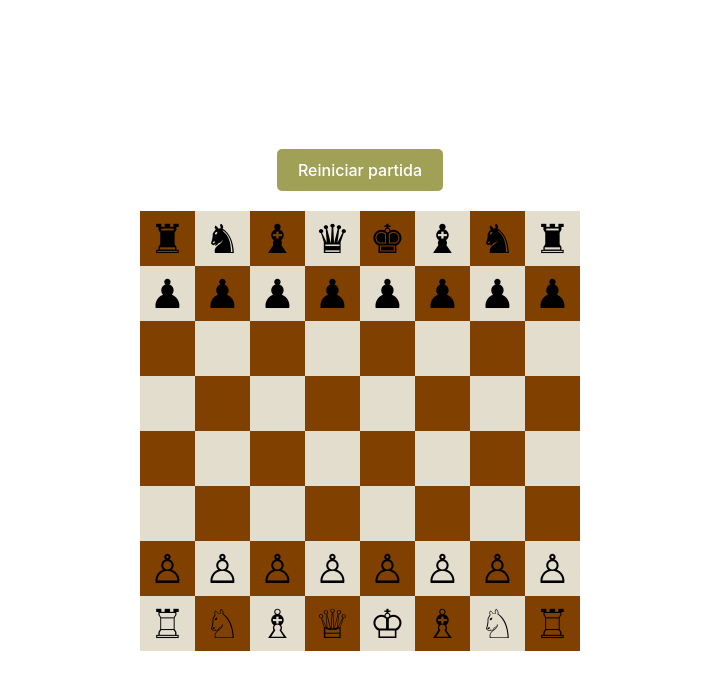
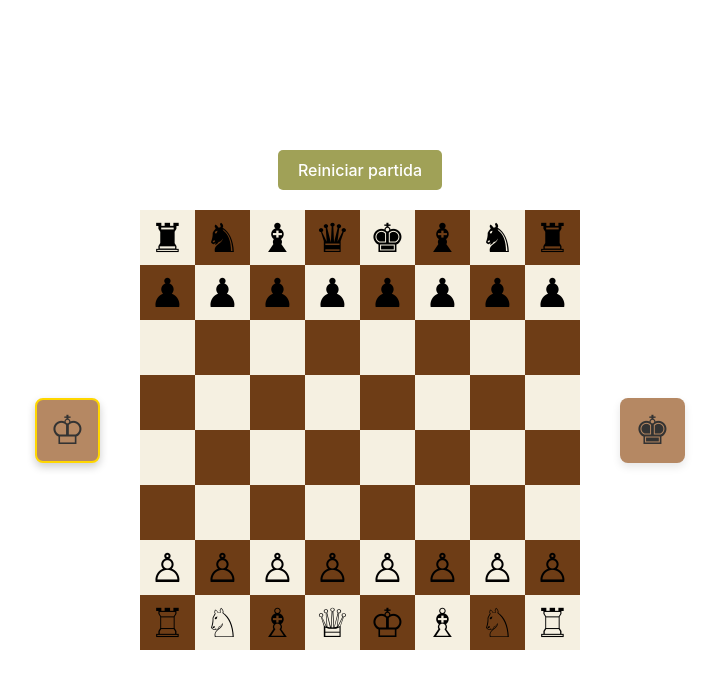
Before and after one commit to Camilo1Aguirre/chess, a React (Vite) app: page / in a window 1280 px wide. Shown: the top 690 px of the page, without its empty margins (280-996 px from the left). Built offline with nearby package versions, Linux system fonts and the light colour scheme.

Commit message:
Estilos y cositas

```diff
--- a/src/App.css
+++ b/src/App.css
@@ -4,37 +4,92 @@
   justify-content: center;
   align-items: center;
   gap: 20px;
+  position: relative;
+  box-sizing: border-box;
 }
 
+.chess {
+  display: flex;
+  gap: 40px;
+  align-items: center;
+}
 
 .board {
   display: grid;
   grid-template-columns: repeat(8, 1fr);
+  gap: 0;
 }
 
-.squareBlack {
+.squareBlack, .squareWhite {
   display: flex;
   font-size: 40px;
   height: 55px;
   width: 55px;
-  background-color: #804000;
-  color: black;
   justify-content: center;
   align-items: center;
   cursor: pointer;
+  user-select: none; /* Evita la selección de texto */
+  transition: transform 0.15s ease-in-out, box-shadow 0.15s ease-in-out, background-color 0.15s ease-in-out;
+}
+
+.squareBlack {
+  background-color: #6E3D16; /* Color más oscuro y elegante */
+  color: black;
 }
 
 .squareWhite {
+  background-color: #F5F0E1; /* Color más suave */
+  color: black;
+}
+
+.squareBlack:hover, .squareWhite:hover {
+  transform: scale(1.02);
+  box-shadow: 0 4px 8px rgba(0, 0, 0, 0.1);
+  background-color: rgba(255, 255, 255, 0.1); /* Sutil cambio de color al hacer hover */
+}
+
+.square {
   display: flex;
+  width: 65px;
+  height: 65px;
+  background-color: #F0D9B5;
+  color: #333;
+  align-items: center;
+  justify-content: center;
   font-size: 40px;
-  height: 55px;
-  width: 55px;
-  background-color: rgb(226, 221, 205);
-  color: black;
+  border-radius: 8px;
+  box-shadow: 0 4px 8px rgba(0, 0, 0, 0.1);
+  transition: transform 0.2s ease-in-out, box-shadow 0.2s ease-in-out;
+  box-sizing: border-box;
+  user-select: none; /* Evita la selección de texto */
+}
+
+.square:nth-child(odd) {
+  background-color: #B58863;
+}
+
+
+.square-is-selected {
+  display: flex;
+  width: 65px;
+  height: 65px;
+  background-color: #F0D9B5;
+  color: #333;
+  align-items: center;
   justify-content: center;
-  align-items: center;
-  cursor: pointer;
+  font-size: 40px;
+  border: 2px solid #FFD700;
+  border-radius: 8px;
+  box-shadow: 0 4px 8px rgba(0, 0, 0, 0.2);
+  transition: transform 0.2s ease-in-out, box-shadow 0.2s ease-in-out;
+  box-sizing: border-box;
+  user-select: none; /* Evita la selección de texto */
 }
+
+.square-is-selected:nth-child(odd) {
+  background-color: #B58863;
+}
+
 
 .winner {
   position: absolute;
@@ -44,11 +99,11 @@
   left: 0;
   display: grid;
   place-items: center;
-  background-color: rgba(0, 0, 0, 0.7);
+  background-color: rgba(0, 0, 0, 0.75);
 }
 
 .winner .text {
-  background: #111;
+  background: #222;
   height: 300px;
   width: 320px;
   border: 2px solid #eee;
@@ -58,6 +113,7 @@
   justify-content: center;
   align-items: center;
   gap: 20px;
+  user-select: none;
 }
 
 .winner .win {
@@ -67,11 +123,32 @@
   border-radius: 10px;
   display: flex;
   gap: 15px;
+  user-select: none;
 }
 
 .resetButton {
-    background-color: rgb(160, 161, 87);
-    color: white;
-    padding: 10px 20px;
-    border-radius: 5px;
+  background-color: #A0A157;
+  color: white;
+  padding: 10px 20px;
+  border-radius: 5px;
+  border: none;
+  transition: background-color 0.3s ease;
+  user-select: none;
 }
+
+.resetButton:hover {
+  background-color: #8C8D47;
+}
+
+.turn-indicator {
+  position: absolute;
+  top: 20px;
+  right: 20px;
+  padding: 10px 20px;
+  background-color: #444;
+  color: white;
+  border-radius: 10px;
+  font-size: 20px;
+  z-index: 10;
+  user-select: none;
+}
--- a/src/components/Game.jsx
+++ b/src/components/Game.jsx
@@ -1,10 +1,11 @@
 import { useState } from 'react';
-import { initialBoard, WHITE_CHIPS } from '../constants';
+import { BLACK_CHIPS, initialBoard, WHITE_CHIPS } from '../constants';
 import { Board } from './Board';
 import { chipFunctions } from '../logic/chipFunctions';
 import { getPieceType } from '../logic/getPieceType';
 import { Winner } from './Winner';
 import { Header } from './Header';
+import { Square } from './Square';
 
 export function Game() {
   const [board, setBoard] = useState(() => {
@@ -24,13 +25,12 @@ export function Game() {
   /* TO DO:
     - Enroque
     - Promocion peones
-    - Mostrar turno
-    - Evitar que la partida se pierda
     - Fichas puedan comer a la ficha que da jaque
     - Que las fichas que estan protegiendo al rey no se puedan mover
     - Que fichas puedan proteger al rey
     - Rey ahogado
     - Ultimos movimientos repetido = empate
+    - Mostrar fichas eliminadas
   */
 
   const saveGameState = (newBoard, newTurn) => {
@@ -81,9 +81,13 @@ export function Game() {
   return (
     <section className="game">
       <Header resetGame={resetGame} />
-      <div className="board">
-        <Board board={board} moveChip={moveChip} />
-        <Winner winner={winner} resetGame={resetGame} />
+      <div className="chess">
+        <Square isSelected={turn === WHITE_CHIPS} item={WHITE_CHIPS.king} />
+        <div className="board">
+          <Board board={board} moveChip={moveChip} />
+          <Winner winner={winner} resetGame={resetGame} />
+        </div>
+        <Square isSelected={turn === BLACK_CHIPS} item={BLACK_CHIPS.king} />
       </div>
     </section>
   );
--- a/src/components/Square.jsx
+++ b/src/components/Square.jsx
@@ -1,11 +1,23 @@
 // Square.jsx
-export function Square({ index, item, onClick }) {
-  const row = Math.floor(index / 8);
-  const col = index % 8;
-  const className = (row + col) % 2 === 0 ? 'squareBlack' : 'squareWhite';
+export function Square({ index, item, onClick, isSelected }) {
+  let className;
+
+  if (isSelected) {
+    className = 'square-is-selected';
+  } else if (index >= 0) {
+    const row = Math.floor(index / 8);
+    const col = index % 8;
+    className = (row + col) % 2 === 0 ? 'squareWhite' : 'squareBlack';
+  } else {
+    className = 'square';
+  }
+
+  const handleClick = () => {
+    onClick(index);
+  };
 
   return (
-    <div key={index} className={className} onClick={() => onClick(index)}>
+    <div key={index} className={className} onClick={handleClick}>
       {item}
     </div>
   );
```
